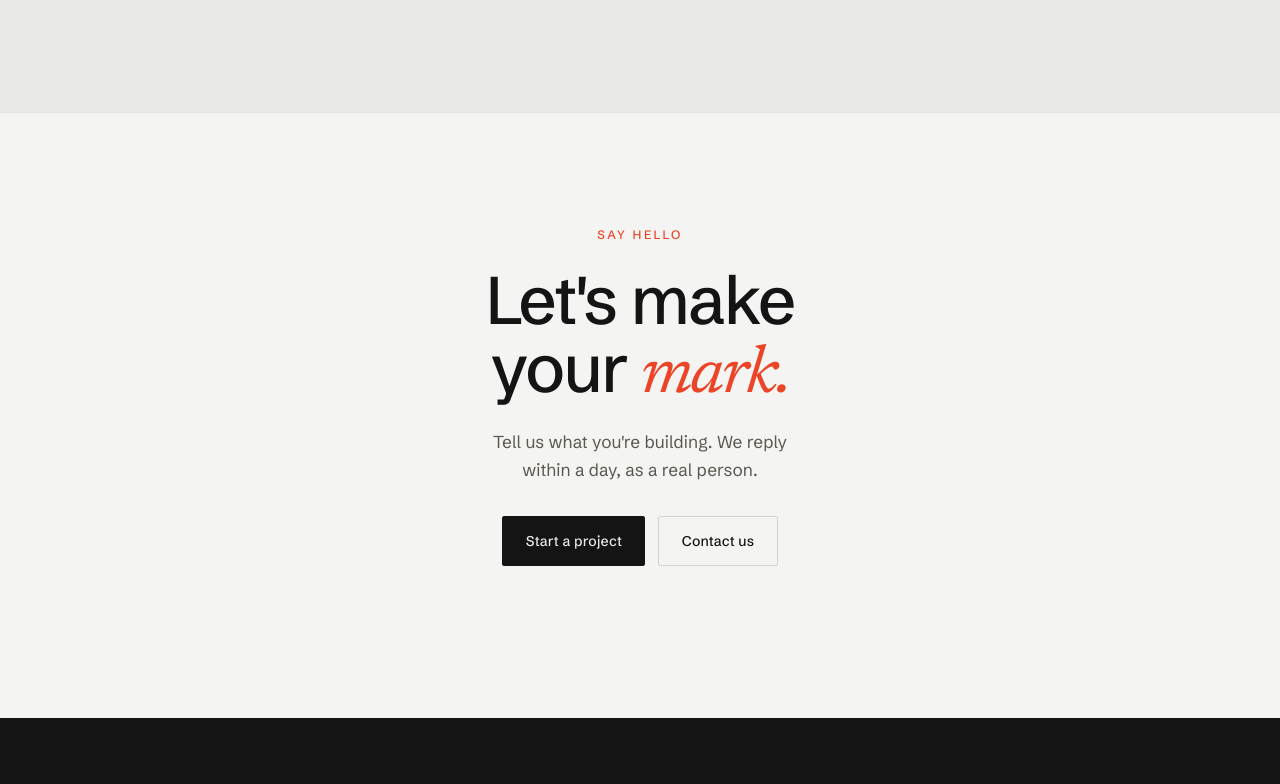
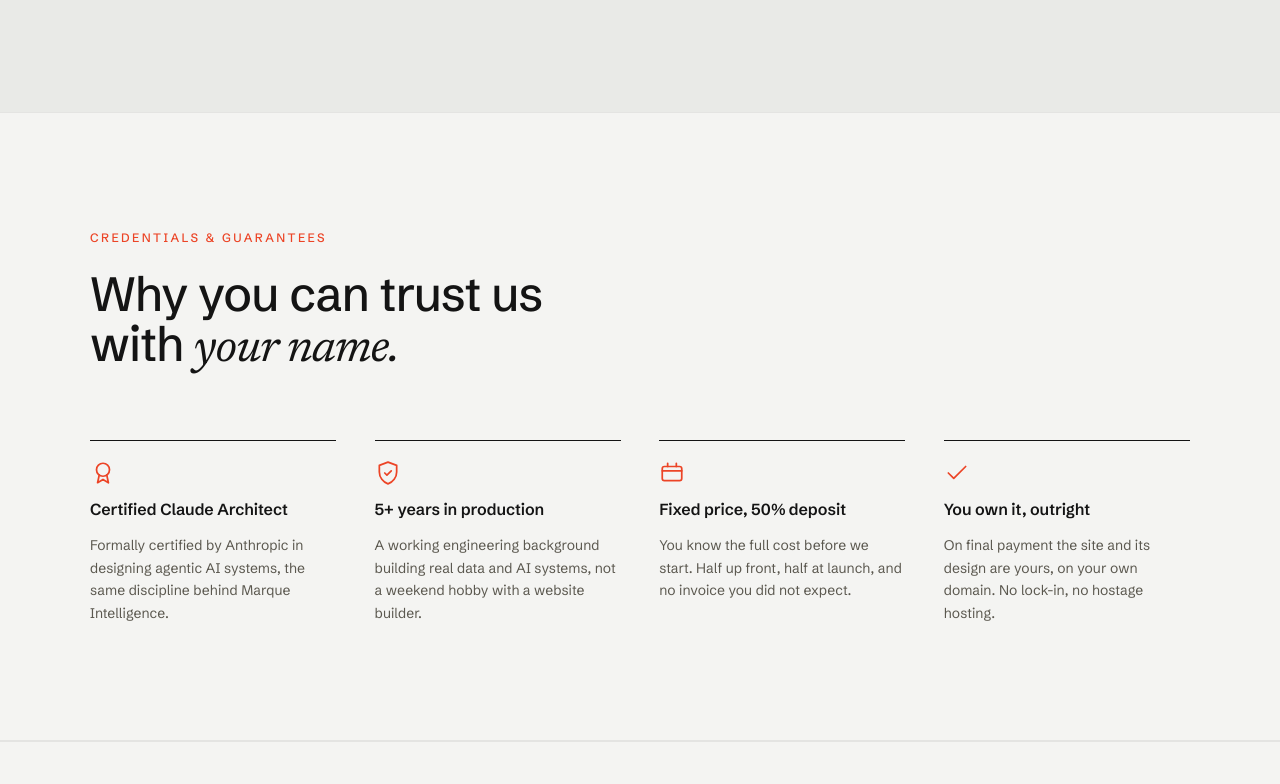
Before and after one commit to Odiobiak/marque-studio, a plain HTML site: page about.html in a window 1280 px wide. Shown: the part 2016-2800 px from the top of the page. Drawn offline with Linux system fonts and the light colour scheme.

Commit message:
Add credibility badges and move testimonials after How we work
- Home credentials pills now carry shield/award/calendar seal icons so
  they read as trust badges rather than plain text
- New "Credentials & guarantees" badge grid on the About page: certified
  Claude Architect, 5+ years in production, fixed price/50% deposit, and
  outright ownership of the finished site
- Compact check-mark trust line under the Services pricing intro
- Moved the testimonials section to sit after "How we work"

Co-Authored-By: Claude Opus 4.8 <noreply@anthropic.com>

```diff
--- a/about.html
+++ b/about.html
@@ -97,6 +97,38 @@
       </div>
     </section>
 
+    <!-- Credentials & guarantees -->
+    <section class="section section--tint">
+      <div class="wrap">
+        <div class="section__head" data-reveal>
+          <p class="label">Credentials &amp; guarantees</p>
+          <h2 class="section__title">Why you can trust us with <span class="serif">your name.</span></h2>
+        </div>
+        <div class="credentials">
+          <div class="credential" data-reveal>
+            <svg class="credential__icon" width="26" height="26" viewBox="0 0 24 24" fill="none" stroke="currentColor" stroke-width="1.6" stroke-linecap="round" stroke-linejoin="round" aria-hidden="true"><circle cx="12" cy="9" r="6"/><path d="m8.5 14-1.5 7 5-3 5 3-1.5-7"/></svg>
+            <span class="credential__title">Certified Claude Architect</span>
+            <p class="credential__desc">Formally certified by Anthropic in designing agentic AI systems, the same discipline behind Marque Intelligence.</p>
+          </div>
+          <div class="credential" data-reveal>
+            <svg class="credential__icon" width="26" height="26" viewBox="0 0 24 24" fill="none" stroke="currentColor" stroke-width="1.6" stroke-linecap="round" stroke-linejoin="round" aria-hidden="true"><path d="M12 2 4 5v6c0 5 3.4 9.4 8 11 4.6-1.6 8-6 8-11V5z"/><path d="m9 12 2 2 4-4"/></svg>
+            <span class="credential__title">5+ years in production</span>
+            <p class="credential__desc">A working engineering background building real data and AI systems, not a weekend hobby with a website builder.</p>
+          </div>
+          <div class="credential" data-reveal>
+            <svg class="credential__icon" width="26" height="26" viewBox="0 0 24 24" fill="none" stroke="currentColor" stroke-width="1.6" stroke-linecap="round" stroke-linejoin="round" aria-hidden="true"><rect x="3" y="6" width="18" height="13" rx="2"/><path d="M3 10h18"/><path d="M8 3v3M16 3v3"/></svg>
+            <span class="credential__title">Fixed price, 50% deposit</span>
+            <p class="credential__desc">You know the full cost before we start. Half up front, half at launch, and no invoice you did not expect.</p>
+          </div>
+          <div class="credential" data-reveal>
+            <svg class="credential__icon" width="26" height="26" viewBox="0 0 24 24" fill="none" stroke="currentColor" stroke-width="1.6" stroke-linecap="round" stroke-linejoin="round" aria-hidden="true"><path d="M20 6 9 17l-5-5"/></svg>
+            <span class="credential__title">You own it, outright</span>
+            <p class="credential__desc">On final payment the site and its design are yours, on your own domain. No lock-in, no hostage hosting.</p>
+          </div>
+        </div>
+      </div>
+    </section>
+
     <!-- CTA -->
     <section class="contact">
       <div class="wrap contact__inner" data-reveal>
--- a/styles.css
+++ b/styles.css
@@ -117,9 +117,22 @@ img{ max-width:100%; display:block; }
 .creds__inner{ display:flex; flex-wrap:wrap; gap:.65rem; justify-content:flex-start; }
 .creds__pill{
   display:inline-flex; align-items:center; gap:.5em; font-size:.82rem; color:var(--ink-2);
-  border:1px solid var(--line); border-radius:100px; padding:.55em 1.1em; background:var(--card);
+  border:1px solid var(--line); border-radius:100px; padding:.55em 1.1em .55em .85em; background:var(--card);
 }
 .creds__pill b{ color:var(--oxblood); font-weight:600; }
+.creds__seal{ flex:none; color:var(--oxblood); }
+
+/* ---------- Credentials badge grid (About / reused elsewhere) ---------- */
+.credentials{ display:grid; grid-template-columns:repeat(4,1fr); gap:clamp(1.5rem,3vw,2.5rem); }
+.credential{ border-top:1px solid var(--ink); padding-top:1.2rem; display:flex; flex-direction:column; gap:.7rem; }
+.credential__icon{ color:var(--oxblood); }
+.credential__title{ font-family:var(--sans); font-weight:600; font-size:1rem; letter-spacing:-.005em; }
+.credential__desc{ font-size:.87rem; color:var(--ink-2); margin:0; }
+
+/* ---------- Compact trust line (Services) ---------- */
+.trustline{ display:flex; flex-wrap:wrap; gap:.5rem .8rem; align-items:center; margin:1.4rem 0 0; }
+.trustline span{ display:inline-flex; align-items:center; gap:.4em; font-size:.82rem; color:var(--ink-2); }
+.trustline svg{ flex:none; color:var(--oxblood); }
 
 /* ---------- Capability strip ---------- */
 .strip{ border-block:1px solid var(--line); background:var(--card); }
@@ -403,12 +416,14 @@ a.mini:hover .mini__cta{ gap:.6em; }
   .intel__inner,.cat,.contactp,.split{ grid-template-columns:1fr; }
   .timeline{ grid-template-columns:repeat(2,1fr); row-gap:2.5rem; }
   .timeline::before{ display:none; }
+  .credentials{ grid-template-columns:repeat(2,1fr); }
   .pillars{ grid-template-columns:1fr; gap:2rem; }
   .feat{ grid-template-columns:1fr; max-width:460px; margin:0 auto; }
   .scene__side{ align-items:flex-start; text-align:left; }
 }
 @media (max-width:560px){
   .timeline,.stats,.cform__row{ grid-template-columns:1fr; }
+  .credentials{ grid-template-columns:1fr; }
   .foot__top{ grid-template-columns:1fr 1fr; }
   .case__mask{ min-width:150px; min-height:46px; font-size:.82rem; }
 }
```
Also changed, not shown: index.html (+40 -40 lines), services.html (+6 -0 lines).
